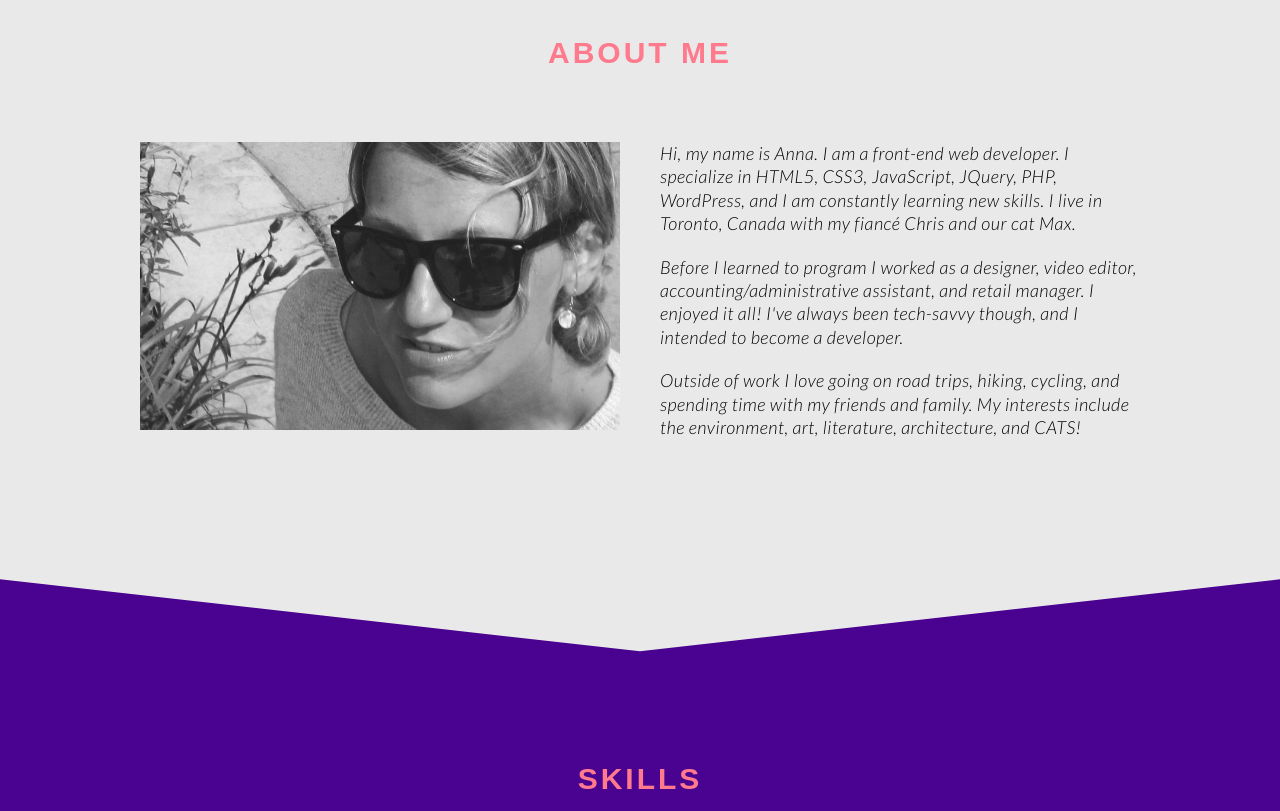
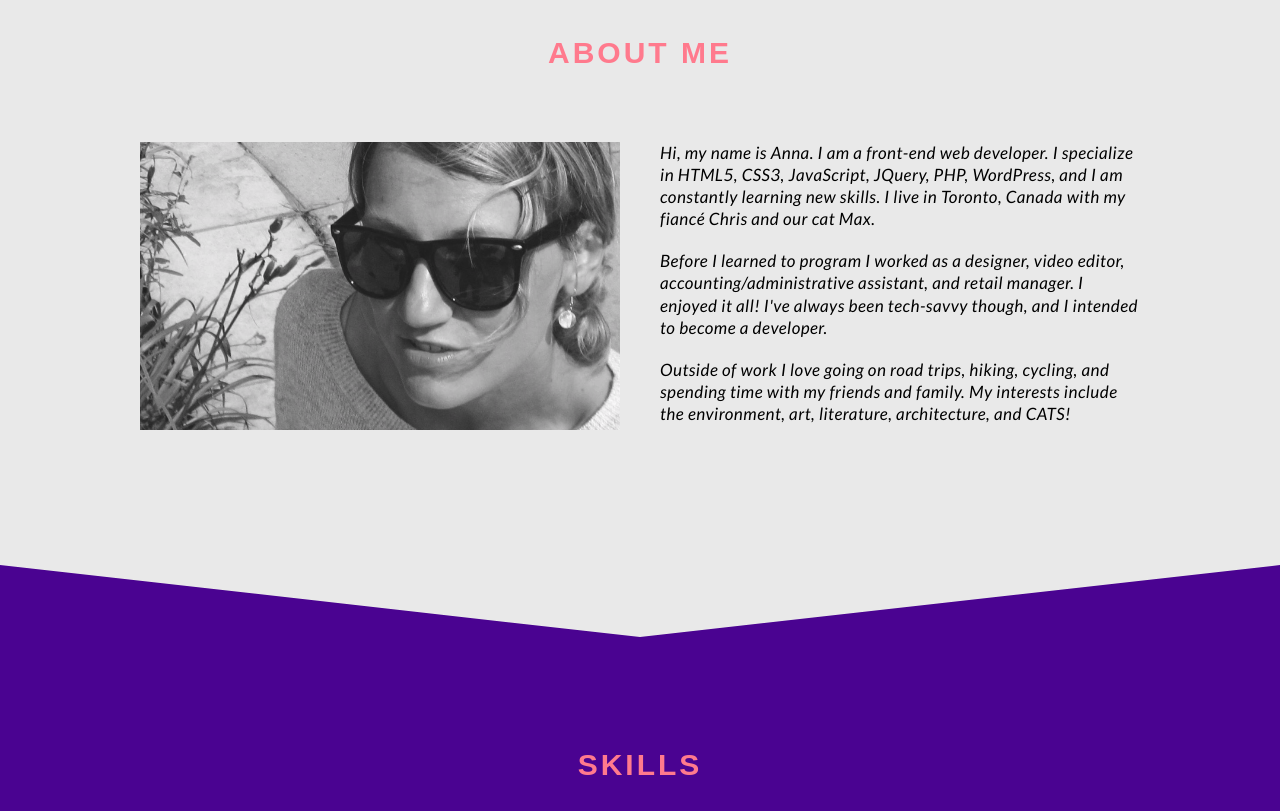
Before and after one commit to Annanski33/annab-site, a website: page index.html in a window 1280 px wide. Shown: the part 767-1578 px from the top of the page. Drawn offline with nearby package versions, Linux system fonts and the light colour scheme; a web font is replaced by a local one.

Commit message:
almost final

```diff
--- a/index.html
+++ b/index.html
@@ -6,7 +6,7 @@
     <meta http-equiv="X-UA-Compatible" content="ie=edge">
     <link href="https://fonts.googleapis.com/css2?family=Inder&display=swap" rel="stylesheet">
     <link href="https://fonts.googleapis.com/css2?family=Caveat&display=swap" rel="stylesheet">
-    <link href="https://fonts.googleapis.com/css2?family=Lato:ital,wght@0,300;1,300&display=swap" rel="stylesheet">
+    <link href="https://fonts.googleapis.com/css2?family=Lato:ital,wght@0,300;0,400;1,300;1,400&display=swap" rel="stylesheet">
 
 
     <link rel="stylesheet" href="css/style.css">
--- a/sass/_about.scss
+++ b/sass/_about.scss
@@ -17,8 +17,8 @@
   &__text {
     padding-bottom: 2rem;
     font-style: italic;
-    font-size: 1.8rem;
-    //color: $color-dark;
+    font-weight: 400;
+    font-size: 1.7rem;
   }
 }
 
--- a/sass/_contact.scss
+++ b/sass/_contact.scss
@@ -25,7 +25,6 @@
   @supports (clip-path: polygon(0 0)) or (-webkit-clip-path: polygon(0 0)) {
     -webkit-clip-path: polygon(0 1vh, 50% 10vh, 100% 1vh, 100% 100%, 0 100%);
     clip-path: polygon(0 1vh, 50% 10vh, 100% 1vh, 100% 100%, 0 100%);
-    //height: 50vh;
   }
 }
 
@@ -44,12 +43,12 @@
 }
 
 .fcf-form-control {
-
   border: 1px solid $color-dark;
   margin-top: 2rem;
   color: $color-very-dark;
   font-size: 2rem;
   font-family: inherit;
+  font-style: italic;
 
   letter-spacing: 1px;
   padding: 1rem 1.5rem;
```
Also changed, not shown: sass/_typography.scss (+0 -9 lines), css/style.css.
